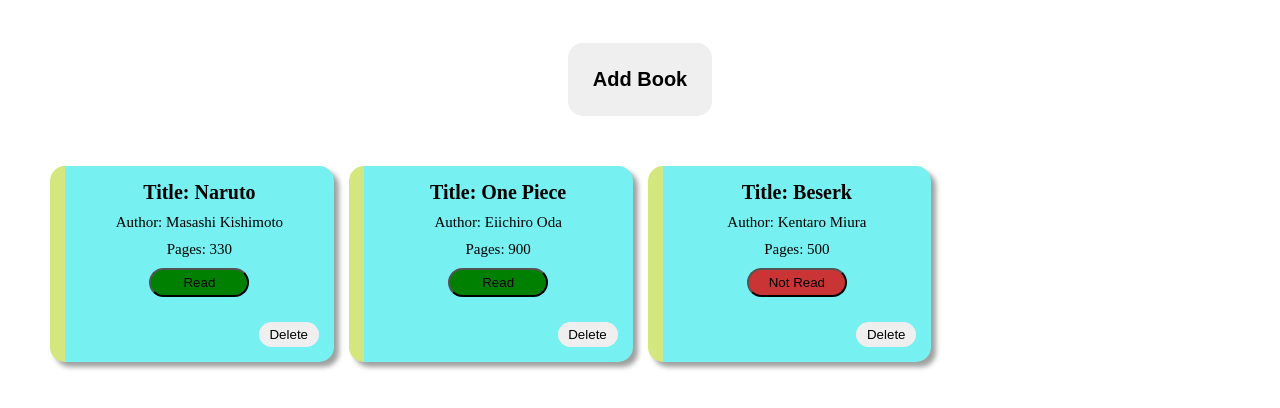
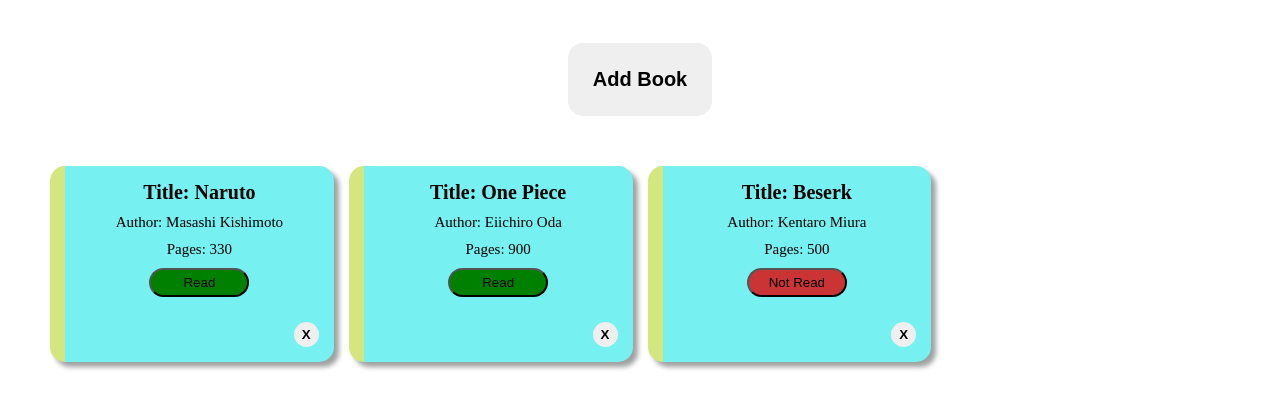
Before and after one commit to ehnhan/odin-library, a plain HTML site: page index.html in a window 1280 px wide. Shown: the part 112-520 px from the top of the page. Drawn offline with Linux system fonts and the light colour scheme.

Commit message:
Changed delete button to be X

```diff
--- a/script.js
+++ b/script.js
@@ -64,7 +64,7 @@ function createBookElement(book) {
     div.appendChild(readBtn);
 
     let delBtn = document.createElement("button");
-    delBtn.innerText = "Delete";
+    delBtn.innerText = "X";
     delBtn.className = "delete";
 
     delBtn.addEventListener("click", (e) => {
--- a/style.css
+++ b/style.css
@@ -79,11 +79,13 @@
 
 .delete {
     margin-top: 15px;
-    border-radius: 15px;
+    border-radius: 50%;
     border: none;
     padding: 5px;
-    width: 60px;
+    width: 25px;
+    height: 25px;
     align-self: flex-end;
+    font-weight: bold;
 }
 
 
```
